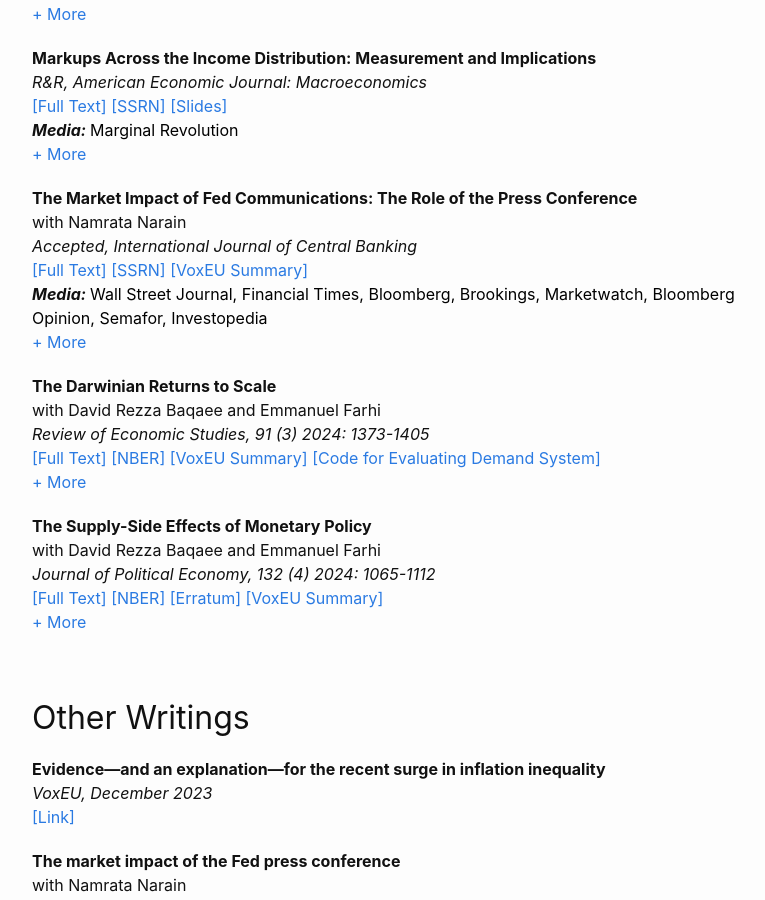
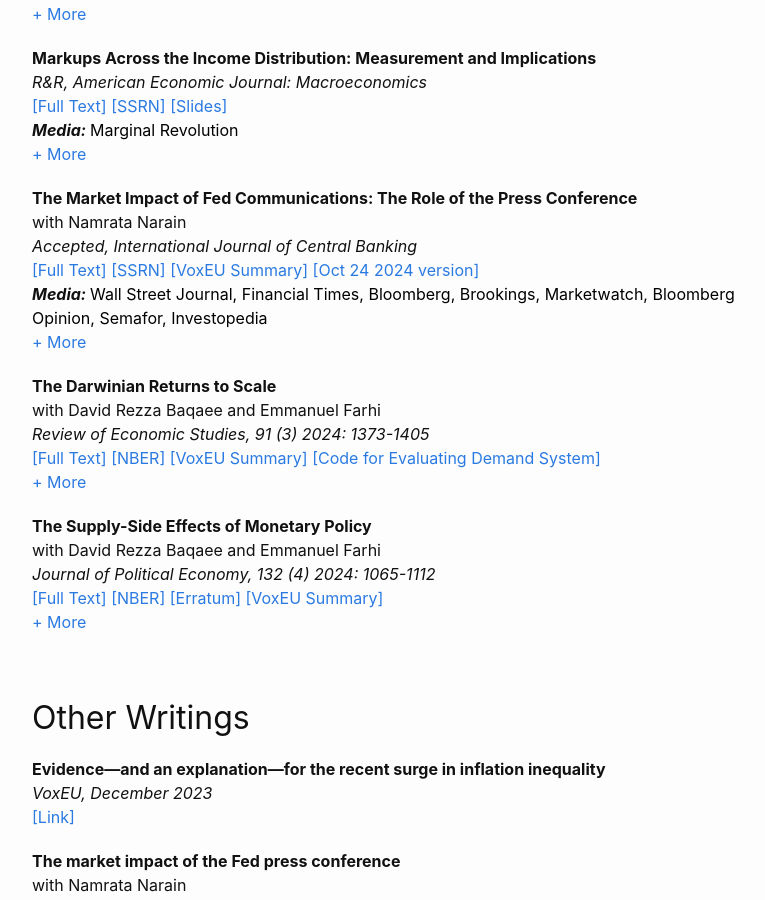
Before and after one commit to kunalsangani/kunalsangani.github.io, a Jekyll site: the page built from research.markdown, in a window 1280 px wide and 900 px high, scrolled down 541 px. Shown: the whole window, without its empty margins (238-1003 px from the left). Built offline with Jekyll 4.4.1, drawn with Linux system fonts in a browser that asks for light colours; nearby versions of some CDN libraries.

```diff
--- a/_data/research.yml
+++ b/_data/research.yml
@@ -165,6 +165,9 @@
         - voxeu:
           name: VoxEU Summary
           href: https://cepr.org/voxeu/columns/market-impact-fed-press-conference
+        - paper:
+          name: Oct 24 2024 version
+          href: https://kunalsangani.com/files/NarainSangani_FedVol_20241024.pdf
       coverage:
         - c0:
           name: Wall Street Journal
```
Also changed, not shown: 4 other files.
